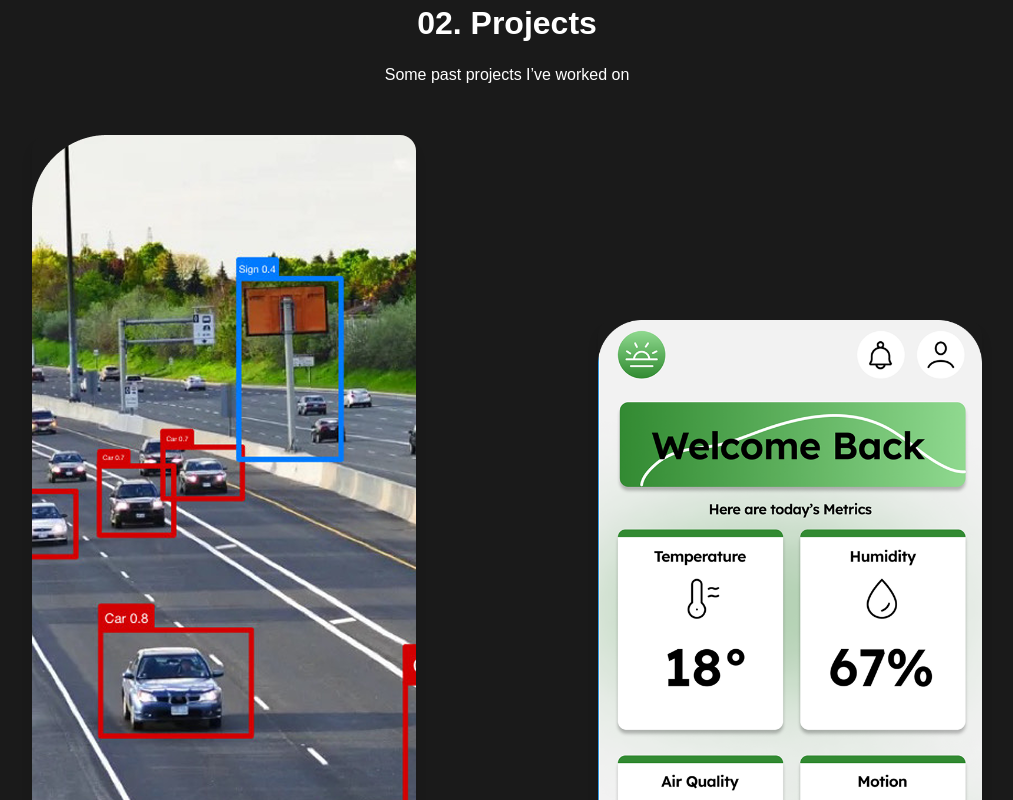
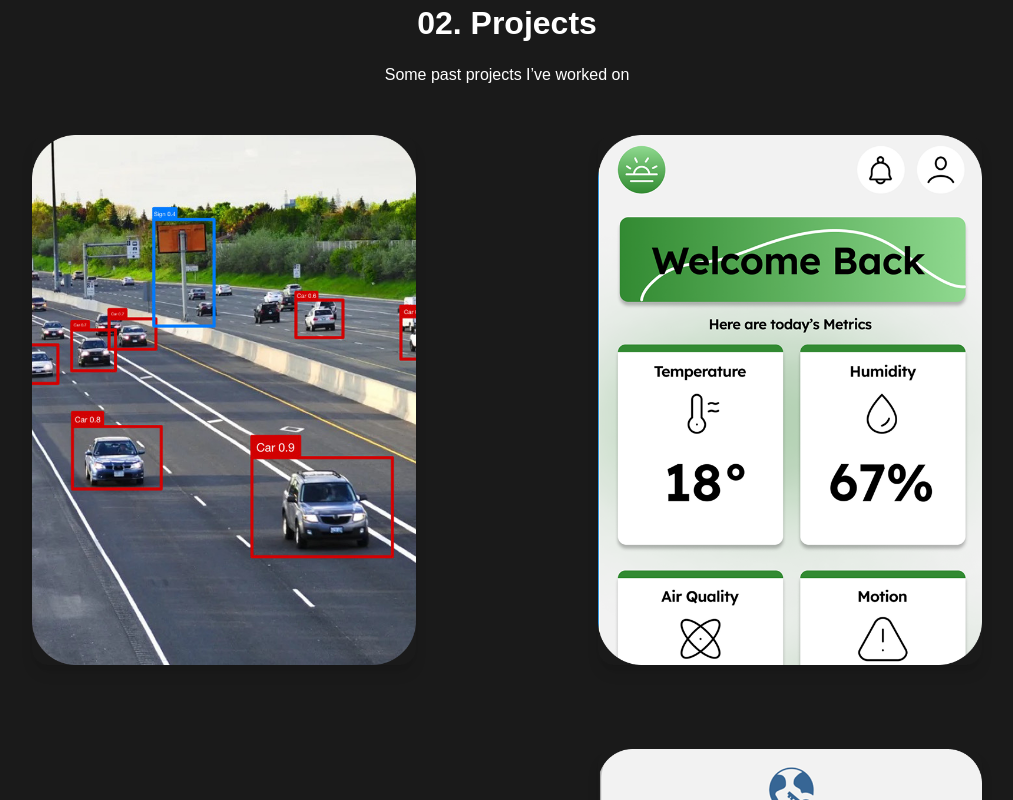
Before and after one commit to kzy0525/website, a Next.js app: page / in a window 1280 px wide. Shown: the part 1480-2280 px from the top of the page, without its empty margins (133-1146 px from the left). Built offline with nearby package versions, Linux system fonts and the light colour scheme; a web font is replaced by a local one.

Commit message:
hover add

```diff
--- a/src/app/page.js
+++ b/src/app/page.js
@@ -69,15 +69,13 @@ export default function Home() {
             rel="noopener noreferrer"
             className="relative group w-full max-w-sm rounded-2xl overflow-hidden shadow-lg mt-0"
           >
-            <div className="relative w-[652px] h-[900px] group">
-              <Image
-                src="/qhdt.png"
-                alt="qhdt"
-                fill
-                className="object-cover transition duration-300 ease-in-out group-hover:brightness-50 rounded-2xl"
-              />
-            </div>
-
+            <Image
+              src="/qhdt.png"
+              alt="qdht"
+              width={400}
+              height={400}
+              className="object-cover transition duration-300 ease-in-out group-hover:brightness-50 rounded-2xl"
+            />
             <div className="absolute inset-0 flex flex-col items-center justify-center text-center text-white opacity-0 group-hover:opacity-100 transition duration-300 bg-black/20">
               <p className="text-sm text-gray-300 mb-1">Jan 2024</p>
               <h3 className="text-2xl font-semibold">Atmos</h3>
```
